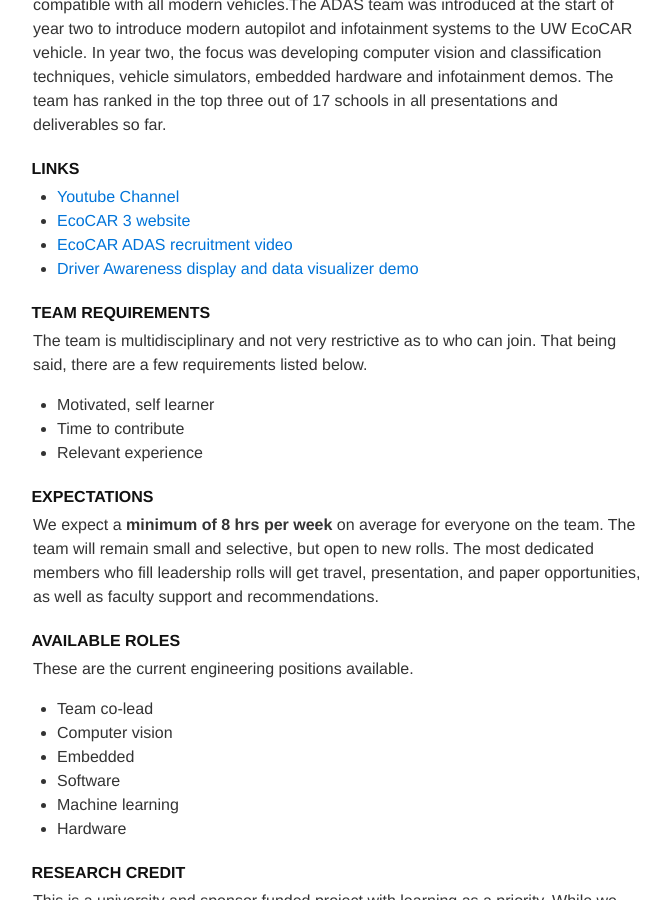
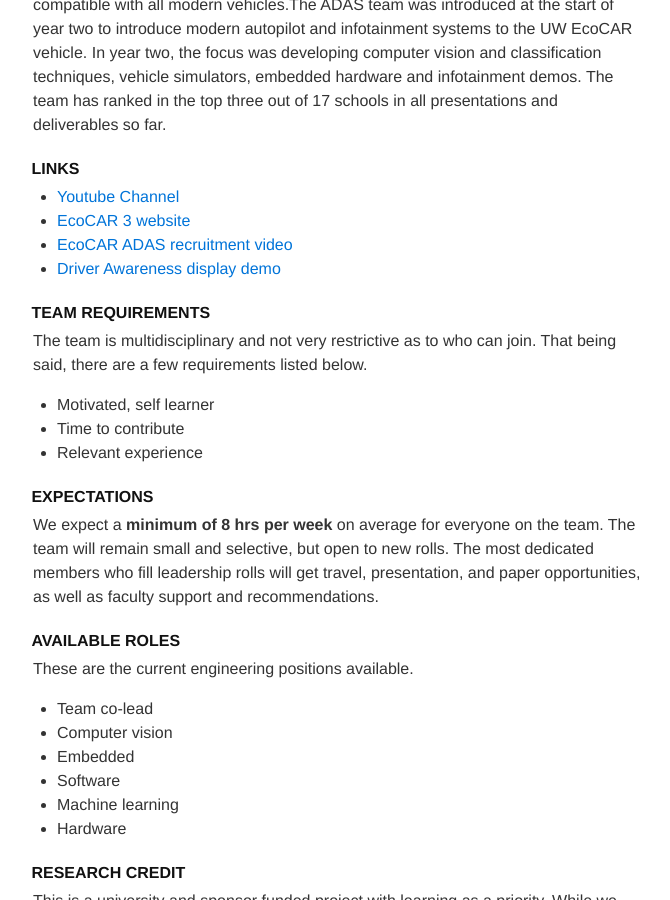
Before and after one commit to jake-g/ADAS-Homepage, a Jekyll site: the page built from index.md, in a window 1280 px wide and 900 px high, scrolled down 675 px. Shown: the whole window, without its empty margins (303-973 px from the left). Built offline with Jekyll 4.4.1, drawn with Linux system fonts in a browser that asks for light colours; nearby versions of some CDN libraries; Markdown is read by kramdown in place of the engine named in the settings.

```diff
--- a/_config.yml
+++ b/_config.yml
@@ -4,7 +4,6 @@ tag_text:
 description: Innovate the future of autonomous vehicles
 
 # Build settings
-markdown: rdiscount
 highlighter: pygments
 
 exclude: ["INSTALL.md"]
--- a/index.md
+++ b/index.md
@@ -17,7 +17,7 @@ The UW EcoCAR team has been around for 5 years and is beginning year three of fo
 * <a href="https://www.youtube.com/playlist?list=PLWptjpDqazOymOtZTLaiW0OCP8Qe2uAKr" target="_blank"> Youtube Channel</a>
 * <a href="http://ecocar3.org/" target="_blank">EcoCAR 3 website</a>
 * <a href="https://youtu.be/vmW95YzeKEM" target="_blank">EcoCAR ADAS recruitment video</a>
-* <a href="http://uwecocar.github.io/UW-Infotainment/" target="_blank"> Driver Awareness display and data visualizer demo</a>
+* <a href="http://uwecocar.github.io/UW-Infotainment/" target="_blank"> Driver Awareness display demo</a>
 
 #### Team requirements
 The team is multidisciplinary and not very restrictive as to who can join. That being said, there are a few requirements listed below.
```
